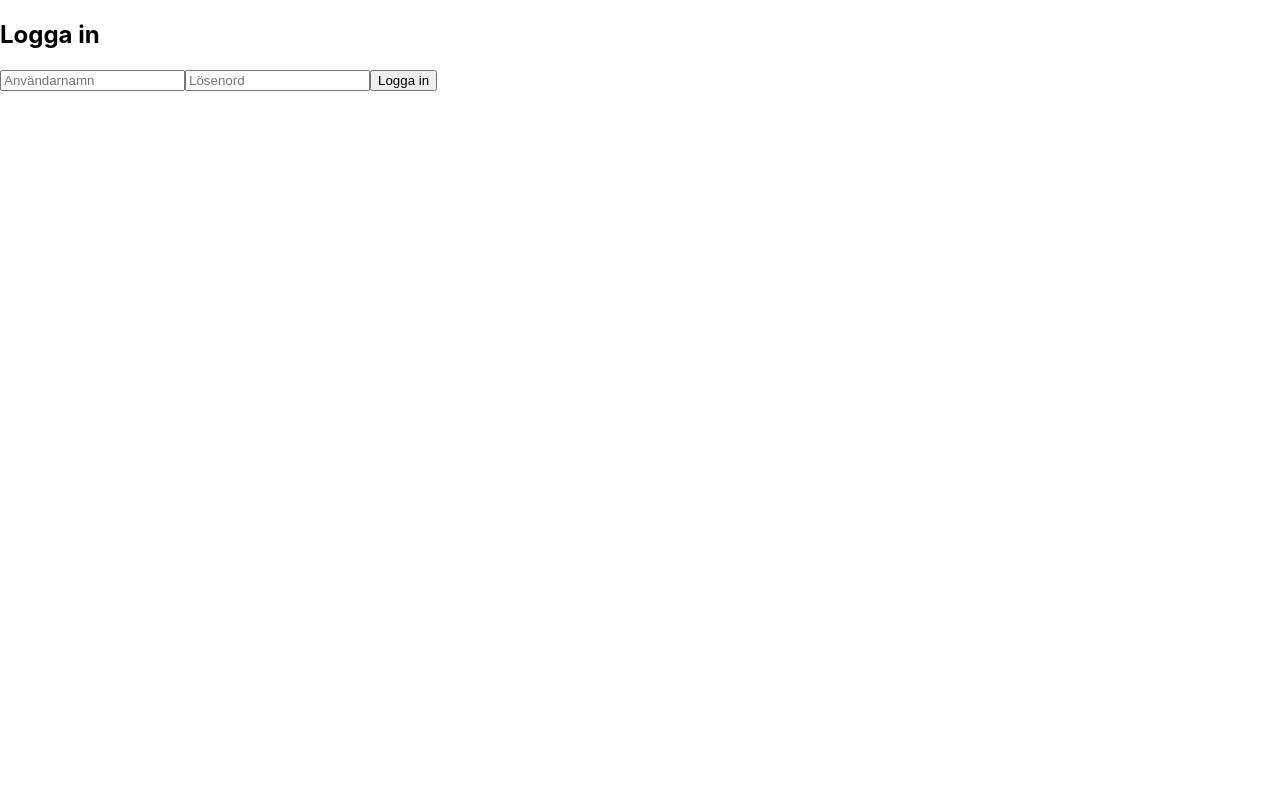
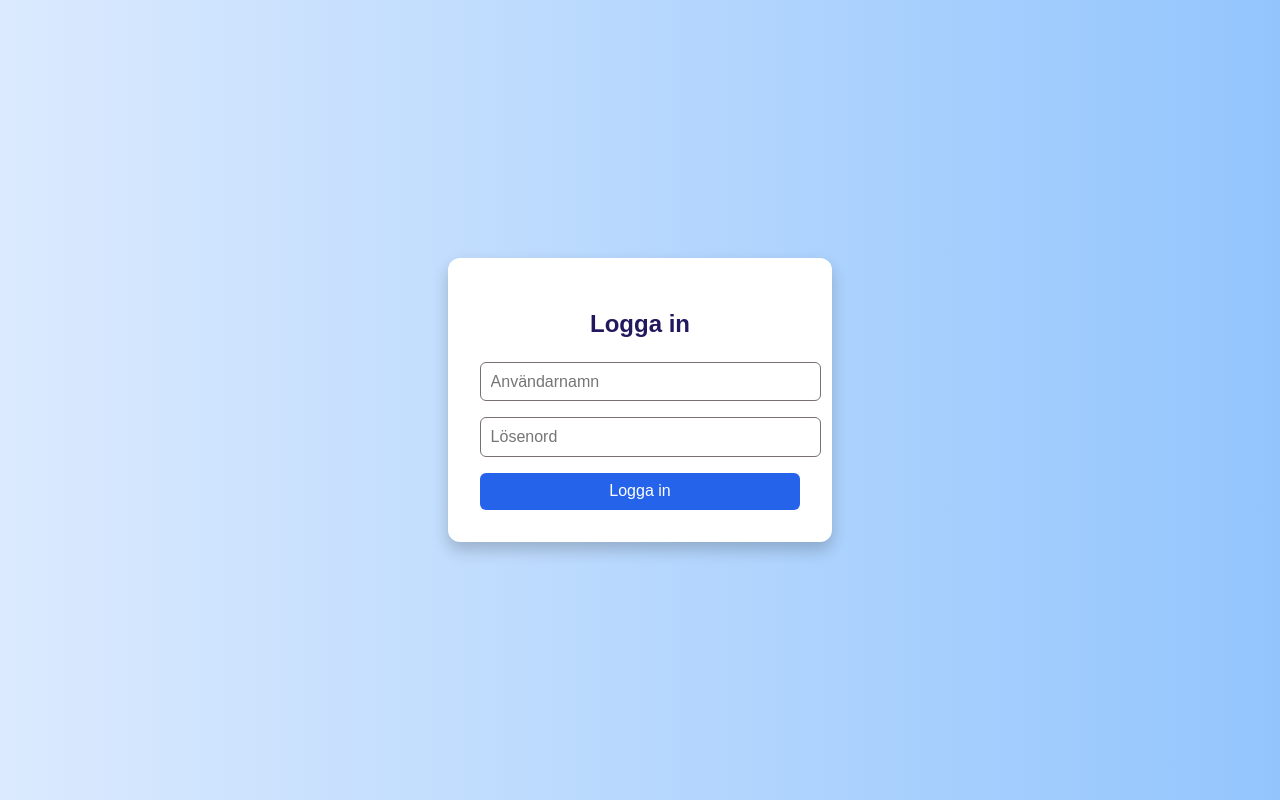
Before and after one commit to johannanaredi/FrontendDam, a React (Create React App) app: page / in a window 1280 px wide. Built offline with nearby package versions, Linux system fonts and the light colour scheme.

Commit message:
Css Login

```diff
--- a/src/App.js
+++ b/src/App.js
@@ -4,14 +4,13 @@ import LoginPage from "./LoginPage";
 import UserPage from "./UserPage";
 import AdminPage from "./AdminPage";
 
-// Inre komponent med navigation
 function AppContent() {
   const [credentials, setCredentials] = useState({ username: "", password: "" });
   const navigate = useNavigate();
 
   const handleLogout = () => {
     setCredentials({ username: "", password: "" });
-    navigate("/"); // går tillbaka till login-sidan
+    navigate("/");
   };
 
   return (
@@ -23,7 +22,6 @@ function AppContent() {
   );
 }
 
-// Yttre komponent med Router
 function App() {
   return (
     <Router>
--- /dev/null
+++ b/src/LoginPage.css
@@ -0,0 +1,47 @@
+.login-container {
+  display: flex;
+  justify-content: center;
+  align-items: center;
+  min-height: 100vh;
+  background: linear-gradient(to right, #dbeafe, #93c5fd);
+  font-family: Arial, sans-serif;
+}
+
+.login-box {
+  background-color: white;
+  padding: 2rem;
+  border-radius: 12px;
+  box-shadow: 0 8px 16px rgba(0, 0, 0, 0.2);
+  width: 320px;
+}
+
+.login-box h2 {
+  text-align: center;
+  margin-bottom: 1.5rem;
+  color: #22185e;
+}
+
+.login-box input {
+  width: 100%;
+  padding: 0.6rem;
+  margin-bottom: 1rem;
+  border: 1px solid #797070;
+  border-radius: 6px;
+  font-size: 1rem;
+}
+
+.login-box button {
+  width: 100%;
+  padding: 0.6rem;
+  background-color: #2563eb;
+  color: white;
+  font-size: 1rem;
+  border: none;
+  border-radius: 6px;
+  cursor: pointer;
+  transition: background-color 0.3s ease;
+}
+
+.login-box button:hover {
+  background-color: #1e40af;
+}
--- a/src/LoginPage.js
+++ b/src/LoginPage.js
@@ -1,5 +1,6 @@
 import { useState } from "react";
 import { useNavigate } from "react-router-dom";
+import "./LoginPage.css";
 
 function LoginPage({ setCredentials }) {
   const [username, setUsername] = useState("");
@@ -31,12 +32,14 @@ function LoginPage({ setCredentials }) {
   };
 
   return (
-    <div>
+    <div className="login-container">
+      <div className="login-box">
       <h2>Logga in</h2>
       <input value={username} onChange={(e) => setUsername(e.target.value)} placeholder="Användarnamn" />
       <input type="password" value={password} onChange={(e) => setPassword(e.target.value)} placeholder="Lösenord" />
       <button onClick={handleLogin}>Logga in</button>
     </div>
+    </div>
   );
 }
 
--- a/src/MegaExportAll.js
+++ b/src/MegaExportAll.js
@@ -11,7 +11,7 @@ function MegaExportAll({ username, password }) {
       },
     })
       .then((res) => {
-        if (!res.ok) throw new Error("Kunde inte hämta export-data");
+        if (!res.ok) throw new Error("Kunde inte hämta data-exporten");
         return res.json();
       })
       .then((data) => setExportData(data))
@@ -20,8 +20,8 @@ function MegaExportAll({ username, password }) {
 
   return (
     <div>
-      <h3>Exporterat data</h3>
-      {error && <p style={{ color: "red" }}>{error}</p>}
+      <h3>Exporterade tillgångar</h3>
+      {error && <p>{error}</p>}
       <ul>
         {exportData.map((item, index) => (
           <li key={index}>
--- a/src/MysqlAssets.js
+++ b/src/MysqlAssets.js
@@ -25,8 +25,8 @@ function MysqlAssets({ username, password }) {
 
   return (
     <div>
-      <h3>MySQL Assets</h3>
-      {error && <p style={{ color: "red" }}>{error}</p>}
+      <h3>Tillgångar i databasen</h3>
+      {error && <p>{error}</p>}
 
       {/* Sökfält */}
       <input
@@ -40,6 +40,7 @@ function MysqlAssets({ username, password }) {
       <ul>
         {filteredAssets.map(asset => (
           <li key={asset.id}>
+            <strong>{asset.id}</strong><br />
             <strong>{asset.filename}</strong><br />
             URL: <a href={asset.megaUrl} target="_blank" rel="noreferrer">{asset.megaUrl}</a><br />
             Typ: {asset.fileType}<br />
```
